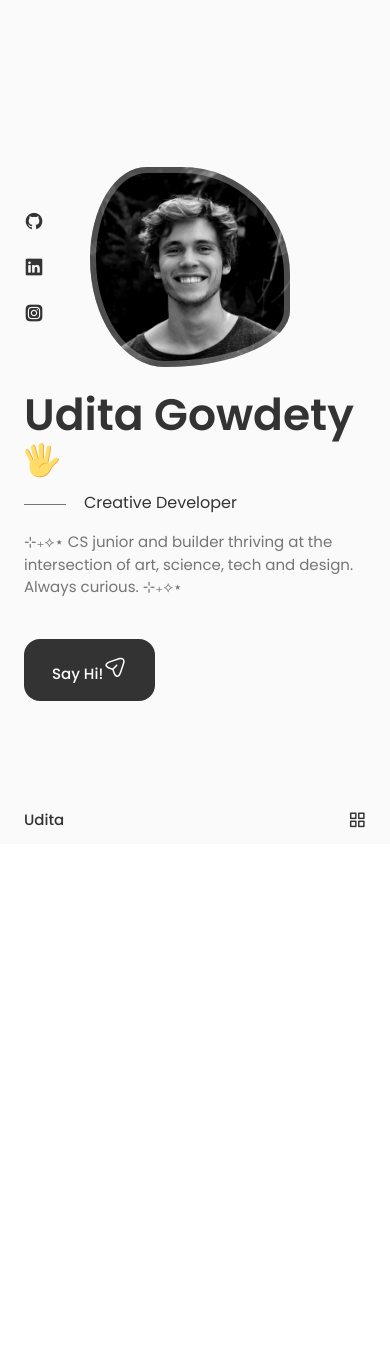
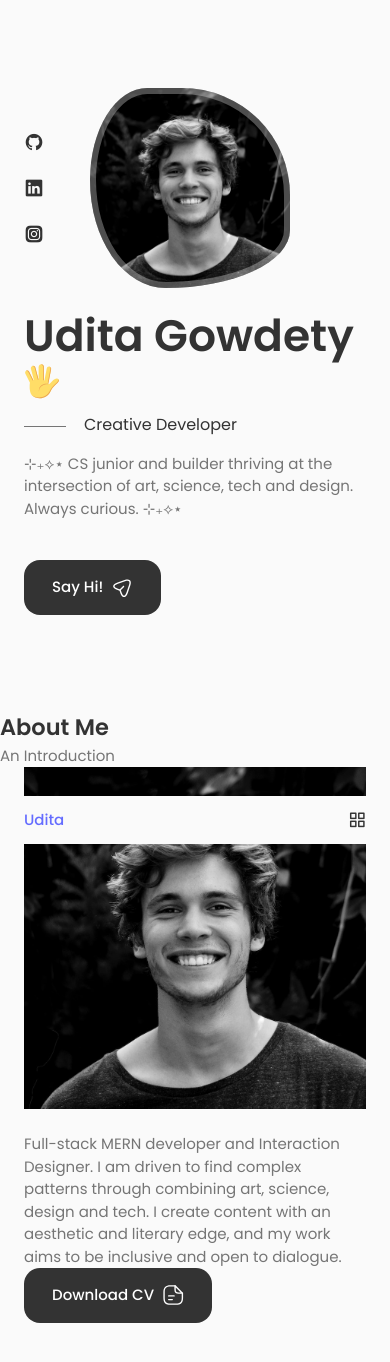
Before and after one commit to uditagowdety/react-portfolio, a React (Vite) app: page / in a window 390 px wide. Shown: the top 1362 px of the page. Before the commit the page ends 844 px from the top, so only its background shows below. Built offline with nearby package versions, Linux system fonts and the light colour scheme.

Commit message:
saving everything before i switch to BEM

```diff
--- a/src/App.css
+++ b/src/App.css
@@ -1,134 +1,153 @@
-:root{
-  --header-height:3rem;
+/*=============== GOOGLE FONTS ===============*/
+@import url("https://fonts.googleapis.com/css2?family=Poppins:wght@400;500;600&display=swap");
 
-  --hue:0;
-  --sat:0%;
-  --title-color:hsl(var(--hue),var(--sat),20%);
-  --title-color-dark:hsl(var(--hue),var(--sat),0%);
-  --text-color:hsl(var(--hue),var(--sat),46%);
-  --body-color:hsl(var(--hue),var(--sat),98%);
-  --container-color:#fff;
+/*=============== VARIABLES CSS ===============*/
+:root {
+  --header-height: 3rem;
 
-  --body-font:"Poppins",sans-serif;
+  /*========== Colors ==========*/
+  /*Color mode HSL(hue, saturation, lightness)*/
+  --hue: 0;
+  --sat: 0%;
+  --title-color: hsl(var(--hue), var(--sat), 20%);
+  --title-color-dark: hsl(var(--hue), var(--sat), 0%);
+  --text-color: hsl(var(--hue), var(--sat), 46%);
+  --body-color: hsl(var(--hue), var(--sat), 98%);
+  --container-color: #fff;
 
-  --big-font-size: 2.938rem;
-  --h1-font-size:2.25rem;
-  --h2-font-size:1.5rem;
-  --h3-font-size:1.25rem;
-  --normal-font-size:1rem;
-  --small-font-size:0.875rem;
-  --smaller-font-size:0.813rem;
-  --tiny-font-size:0.625rem;
+  /*========== Font and typography ==========*/
+  --body-font: "Poppins", sans-serif;
 
-  --font-normal:400;
-  --font-medium:500;
-  --font-semi-bold:600;
+  /*.5rem = 8px | 1rem = 16px ...*/
+  --big-font-size: 3.5rem;
+  --h1-font-size: 2.25rem;
+  --h2-font-size: 1.5rem;
+  --h3-font-size: 1.25rem;
+  --normal-font-size: 1rem;
+  --small-font-size: 0.875rem;
+  --smaller-font-size: 0.813rem;
+  --tiny-font-size: 0.625rem;
 
-  --mb-0-25:0.25rem;
-  --mb-0-5:0.5rem;
-  --mb-0-75:0.75rem;
-  --mb-1:1rem;
-  --mb-1-5:1.5rem;
-  --mb-2:2rem;
-  --mb-2-5:2.5rem;
-  --mb-3:3rem;
+  /*========== Font weight ==========*/
+  --font-normal: 400;
+  --font-medium: 500;
+  --font-semi-bold: 600;
 
-  --z-tooltip:10;
-  --z-fixed:100;
-  --z-modal:1000;
+  /*========== Margenes Bottom ==========*/
+  /*.5rem = 8px | 1rem = 16px ...*/
+  --mb-0-25: 0.25rem;
+  --mb-0-5: 0.5rem;
+  --mb-0-75: 0.75rem;
+  --mb-1: 1rem;
+  --mb-1-5: 1.5rem;
+  --mb-2: 2rem;
+  --mb-2-5: 2.5rem;
+  --mb-3: 3rem;
+
+  /*========== z index ==========*/
+  --z-tooltip: 10;
+  --z-fixed: 100;
+  --z-modal: 1000;
 }
 
-@media screen and (max-width:992px) {
-  :root{
+/* Responsive typography */
+@media screen and (max-width: 992px) {
+  :root {
     --big-font-size: 2.75rem;
-    --h1-font-size:1.5rem;
-    --h2-font-size:1.25rem;
-    --h3-font-size:1rem;
-    --normal-font-size:0.938rem;
-    --small-font-size:0.813rem;
-    --smaller-font-size:0.75rem;
+    --h1-font-size: 1.5rem;
+    --h2-font-size: 1.25rem;
+    --h3-font-size: 1rem;
+    --normal-font-size: 0.938rem;
+    --small-font-size: 0.813rem;
+    --smaller-font-size: 0.75rem;
   }
 }
 
-*{
+/*=============== BASE ===============*/
+* {
   margin: 0;
   padding: 0;
   box-sizing: border-box;
 }
 
-html{
+html {
   scroll-behavior: smooth;
 }
 
 body,
 button,
 input,
-textarea{
+textarea {
   font-family: var(--body-font);
   font-size: var(--normal-font-size);
 }
 
-body{
+body {
   background-color: var(--body-color);
   color: var(--text-color);
 }
 
-h1,h2,h3{
+h1,
+h2,
+h3 {
   color: var(--title-color);
   font-weight: var(--font-semi-bold);
 }
 
-ul{
+ul {
   list-style: none;
 }
 
-a{
+a {
   text-decoration: none;
 }
 
-button{
+button {
   cursor: pointer;
   border: none;
   outline: none;
 }
 
-img{
+img {
   max-width: 100%;
   height: auto;
 }
 
-.section{
+/*=============== REUSABLE CSS CLASSES ===============*/
+.section {
   padding: 6rem 0 2rem;
 }
 
-.section-title{
+.section__title {
   font-size: var(--h1-font-size);
   color: var(--title-color);
 }
 
-.section-subtitle{
+.section__subtitle {
   display: block;
   font-size: var(--small-font-size);
   margin-bottom: 4rem;
 }
 
-.section-title,
-.section-subtitle{
+.section__title,
+.section__subtitle {
   text-align: center;
 }
 
-.container{
+/*=============== LAYOUT ===============*/
+.container {
   max-width: 968px;
   margin-left: auto;
   margin-right: auto;
 }
 
-.grid{
+.grid {
   display: grid;
   gap: 1.5rem;
 }
 
-.button{
+/*=============== BUTTONS ===============*/
+.button {
   display: inline-block;
   background-color: var(--title-color);
   color: var(--container-color);
@@ -137,50 +156,62 @@
   font-weight: var(--font-medium);
 }
 
-.button:hover{
+.button:hover {
   background-color: var(--title-color-dark);
 }
 
-.button-icon{
+.button__icon {
   margin-left: var(--mb-0-5);
 }
 
-.button-flex{
+.button--flex {
   display: inline-flex;
   align-items: center;
 }
 
-@media screen and (max-width:992px) {
-  .container{
+/*=============== BREAKPOINTS ===============*/
+/* For large devices */
+@media screen and (max-width: 992px) {
+  .container {
     margin-left: var(--mb-1-5);
     margin-right: var(--mb-1-5);
   }
 
-  .button{
+  .button {
     padding: 1rem 1.75rem;
   }
 
-  .button-icon{
+  .button__icon {
     width: 22px;
     height: 22px;
   }
 }
 
-@media screen and (max-width:768px) {
-  .section{
+/* For medium devices */
+@media screen and (max-width: 768px) {
+  body {
+    margin: 0 0 var(--header-height) 0;
+  }
+
+  .section {
     padding: 2rem 0 4rem;
+  }
+
+  .section__subtitle {
+    margin-bottom: var(--mb-3);
   }
 }
 
-@media screen and (max-width:576px) {
-
+@media screen and (max-width: 576px) {
 }
 
-@media screen and (max-width:350px) {
-  :root{
-    --big-font-size:2.25rem;
+/* For small devices */
+@media screen and (max-width: 350px) {
+  :root {
+    --big-font-size: 2.25rem;
   }
-  .container{
+
+  .container {
     margin-left: var(--mb-1);
     margin-right: var(--mb-1);
   }
--- a/src/App.jsx
+++ b/src/App.jsx
@@ -12,6 +12,7 @@
 
       <main className="main">
         <Home />
+        <About />
       </main>
     </>
   )
--- a/src/components/Header/header.css
+++ b/src/components/Header/header.css
@@ -15,7 +15,7 @@
     column-gap: 1rem;
 }
 
-.nav-logo,
+.nav__logo,
 .nav-toggle{
     color: var(--title-color);
     font-weight: var(--font-medium);
--- a/src/components/about/About.jsx
+++ b/src/components/about/About.jsx
@@ -1,8 +1,51 @@
-import React from 'react'
+import React from 'react';
+import "./about.css";
+import AboutImg from "../../assets/about.jpg";
+import CV from "../../assets/John-Cv.pdf";
+import Info from './Info';
 
 const About = () => {
   return (
-    <div>About</div>
+    <section className="about section" id="about">
+        <h2 className="section-title">About Me</h2>
+        <span className="section-subtitle">An Introduction</span>
+
+        <div className="about-container container grid">
+            <img src={AboutImg} alt="" className="about-image" />
+            <div className="about-data">
+                <Info />
+                <p className="about-description">Full-stack MERN developer and Interaction Designer. I am driven to find complex patterns through combining art, science, design and tech. I create content with an aesthetic and literary edge, and my work aims to be inclusive and open to dialogue.</p>
+                <a href={CV} className="button button--flex">
+                    Download CV
+                    <svg
+                class="button__icon"
+                xmlns="http://www.w3.org/2000/svg"
+                width="24"
+                height="24"
+                viewBox="0 0 24 24"
+                fill="none"
+              >
+                <path
+                  d="M15.25 22.7502H9.25C3.82 22.7502 1.5 20.4302 1.5 15.0002V9.00024C1.5 3.57024 3.82 1.25024 9.25 1.25024H14.25C14.66 1.25024 15 1.59024 15 2.00024C15 2.41024 14.66 2.75024 14.25 2.75024H9.25C4.64 2.75024 3 4.39024 3 9.00024V15.0002C3 19.6102 4.64 21.2502 9.25 21.2502H15.25C19.86 21.2502 21.5 19.6102 21.5 15.0002V10.0002C21.5 9.59024 21.84 9.25024 22.25 9.25024C22.66 9.25024 23 9.59024 23 10.0002V15.0002C23 20.4302 20.68 22.7502 15.25 22.7502Z"
+                  fill="var(--container-color)"
+                ></path>
+                <path
+                  d="M22.25 10.7502H18.25C14.83 10.7502 13.5 9.42023 13.5 6.00023V2.00023C13.5 1.70023 13.68 1.42023 13.96 1.31023C14.24 1.19023 14.56 1.26023 14.78 1.47023L22.78 9.47023C22.99 9.68023 23.06 10.0102 22.94 10.2902C22.82 10.5702 22.55 10.7502 22.25 10.7502ZM15 3.81023V6.00023C15 8.58023 15.67 9.25023 18.25 9.25023H20.44L15 3.81023Z"
+                  fill="var(--container-color)"
+                ></path>
+                <path
+                  d="M13.25 13.7502H7.25C6.84 13.7502 6.5 13.4102 6.5 13.0002C6.5 12.5902 6.84 12.2502 7.25 12.2502H13.25C13.66 12.2502 14 12.5902 14 13.0002C14 13.4102 13.66 13.7502 13.25 13.7502Z"
+                  fill="var(--container-color)"
+                ></path>
+                <path
+                  d="M11.25 17.7502H7.25C6.84 17.7502 6.5 17.4102 6.5 17.0002C6.5 16.5902 6.84 16.2502 7.25 16.2502H11.25C11.66 16.2502 12 16.5902 12 17.0002C12 17.4102 11.66 17.7502 11.25 17.7502Z"
+                  fill="var(--container-color)"
+                ></path>
+                    </svg>
+                </a>
+            </div>
+        </div>
+    </section>
   )
 }
 
--- /dev/null
+++ b/src/components/about/Info.jsx
@@ -0,0 +1,13 @@
+import React from 'react'
+
+const Info = () => {
+  return (
+    <div className="about-info grid">
+        <div className="about-box">
+            <h3 className="about-title"></h3>
+        </div>
+    </div>
+  )
+}
+
+export default Info
```
